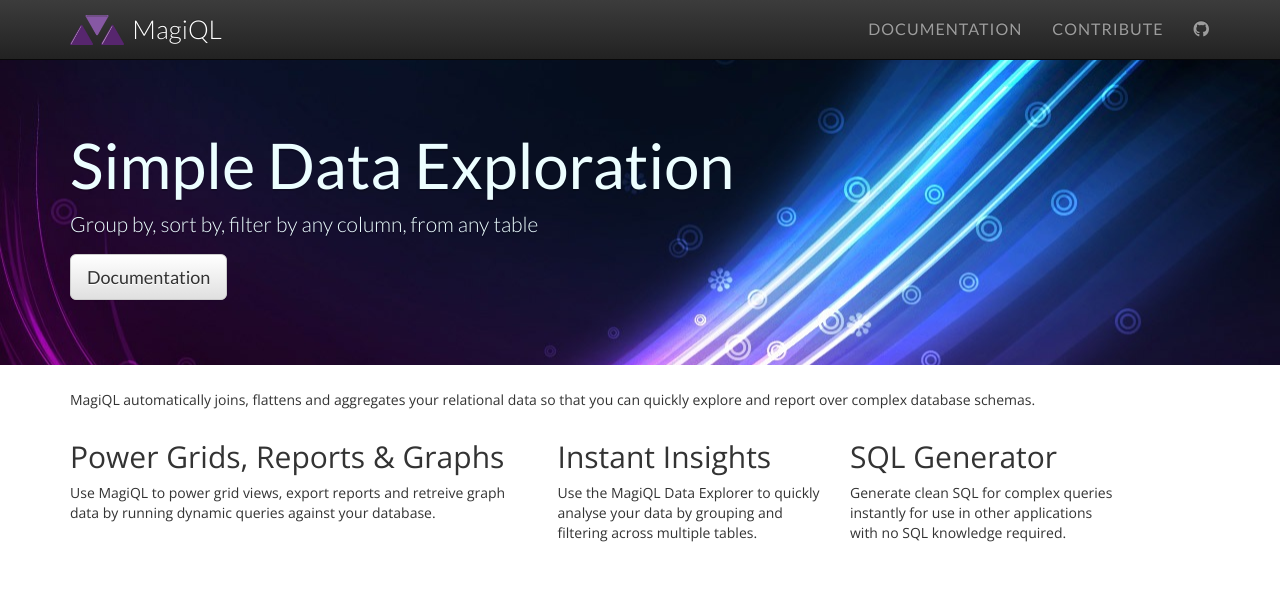
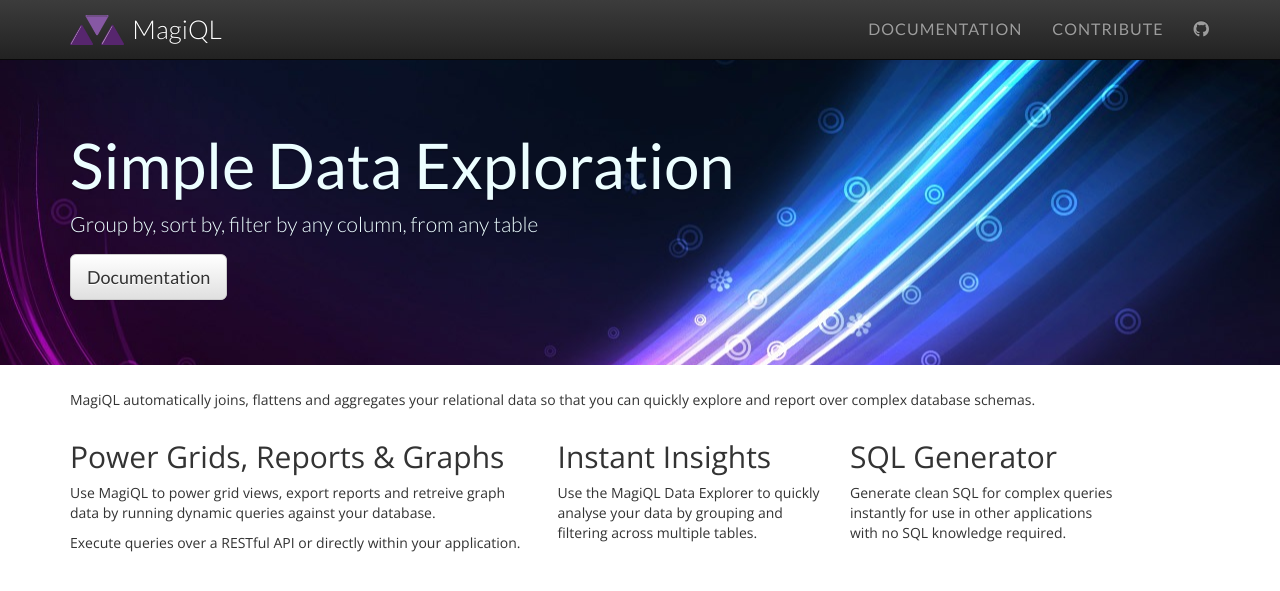
Before and after one commit to MagiQL/magiql.github.io, a Jekyll site: the page built from index.html, in a window 1280 px wide. Shown: the top 591 px of the page. Built offline with Jekyll 4.4.1, drawn with Linux system fonts in a browser that asks for light colours; nearby versions of some CDN libraries; a script that is not in the unit is left out.

Commit message:
Update index.html

```diff
--- a/index.html
+++ b/index.html
@@ -24,6 +24,7 @@
      <div class="col-md-5">
        <h2>Power Grids, Reports &amp; Graphs</h2>
        <p>Use MagiQL to power grid views, export reports and retreive graph data by running dynamic queries against your database.</p>
+       <p>Execute queries over a RESTful API or directly within your application.</p>
      </div>
      <div class="col-md-3">
        <h2>Instant Insights</h2>
```
